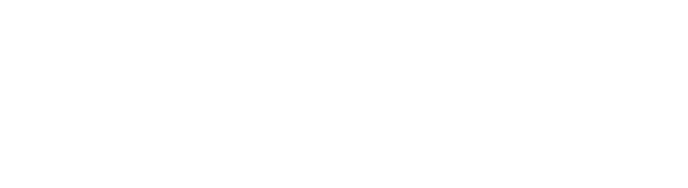
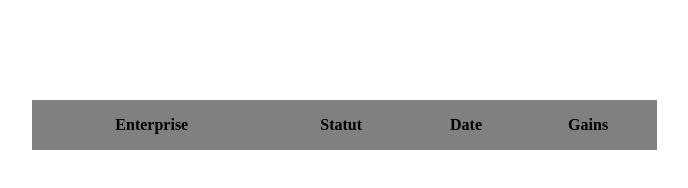
Before and after one commit to MailboxArsonist/simpletable, a plain HTML site: page index.html in a window 1280 px wide. Shown: the whole page, without its empty margins (296-984 px from the left). Drawn offline with Linux system fonts and the light colour scheme.

Commit message:
up fake req

```diff
--- /dev/null
+++ b/app.css
@@ -0,0 +1,6 @@
+.simple-table {
+    background-color: grey;
+    height: 50px;
+    width: 100%;
+    max-width: 100%;
+}
--- a/app.js
+++ b/app.js
@@ -1,3 +1,5 @@
+import {DataTable} from "./simpleTable.js"
+
 const options = [{
     field: 'name',
     label: 'Enterprise',
@@ -14,4 +16,7 @@ const options = [{
     field: 'commission',
     label: 'Gains',
     sortable: false,
-  }]
+  }
+];
+
+const table = new DataTable('#table',options)
--- a/index.html
+++ b/index.html
@@ -5,8 +5,13 @@
     <meta name="viewport" content="width=device-width, initial-scale=1.0">
     <meta http-equiv="X-UA-Compatible" content="ie=edge">
     <title>Document</title>
+    <link rel="stylesheet" href="app.css">
 </head>
 <body>
-    <script src="./app.js"></script>
+    <div class="container" style="width:625px; margin: 100px auto;">
+        <table id="table">
+        </table>
+    </div>
+    <script src="./app.js" type="module"></script>
 </body>
 </html>
--- a/simpleTable.js
+++ b/simpleTable.js
@@ -0,0 +1,115 @@
+// const options = [{
+//     field: 'name',
+//     label: 'Enterprise',
+//     sortable: false
+//   },{
+//     field: 'type',
+//     label: 'Statut',
+//     sortable: false,
+//   },{
+//     field: 'date',
+//     label: 'Date',
+//     sortable: false,
+//   },{
+//     field: 'commission',
+//     label: 'Gains',
+//     sortable: false,
+//   }
+// ];
+
+const testData = {
+    "recordsFiltered":2,
+    "data":[{
+        "date":{
+        "data":"30\/01\/2020",
+        "classList":"text-right"
+        },
+        "name":{
+            "data":"safari company",
+            "classList":"text-left"
+        },
+            "type": {
+                "data":"Abonnement",
+                "classList":"text-left"
+           },
+            "commission": {
+                "data":"70,00 \u20ac"
+            }
+        },
+        {
+        "date":{
+            "data":"29\/01\/2020",
+            "classList":"text-right"
+            },
+            "name":{
+                "data":"test",
+                "classList":"text-left"
+            },
+                "type":{
+                    "data":"Abonnement",
+                    "classList":"text-left"
+                    },
+                    "commission":{
+                        "data":"70,00 \u20ac"
+                    }
+    }]
+}
+
+
+export class DataTable {
+    constructor(table, options) {
+        this.initialized = false
+
+        this.options = options
+        this.table = null
+        if(typeof table === "string") {
+            this.table = document.querySelector(table)
+        }
+
+        this.init()
+    }
+    init() {
+        if (this.initialized) {
+            return false
+        }
+        this.render()
+        this.initialized = false
+    }
+
+    async render(){
+        // Fake api request
+        const d = testData
+
+
+        const test = await this.request(true, 1000);
+        console.log(test)
+
+        this.table.classList.add('simple-table')
+        this.renderHead()
+    }
+
+    renderHead(){
+        const row = document.createElement('tr')
+        row.className = 'simple-head'
+        this.options.forEach(option => {
+            const cell = document.createElement('th')
+            cell.textContent = option.label
+            cell.setAttribute('field', option.field)
+            row.appendChild(cell)
+        });
+        console.log(row)
+        this.table.appendChild(row)
+    }
+
+    request(success, timeout){
+        return new Promise((resolve, reject) => {
+            setTimeout(() => {
+              if(success) {
+                resolve(testData);
+              } else {
+                reject({message: 'Error'});
+              }
+            }, timeout);
+        });
+    }
+}
```
